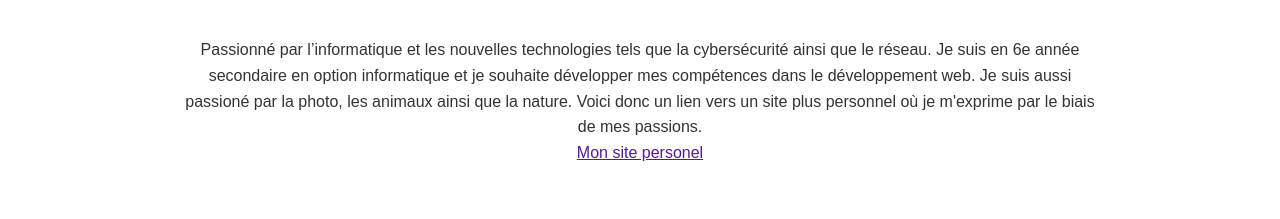
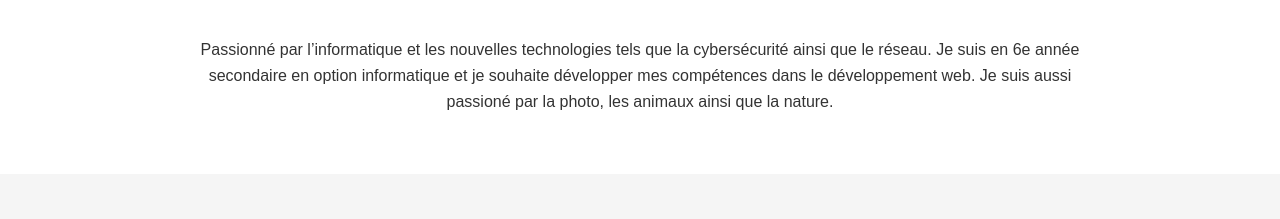
Before and after one commit to MGAblack/cv-en-ligne, a plain HTML site: page index.html in a window 1280 px wide. Shown: the part 428-647 px from the top of the page. Drawn offline with Linux system fonts and the light colour scheme.

Commit message:
Update index.html

```diff
--- a/index.html
+++ b/index.html
@@ -32,8 +32,7 @@
         <section id="a-propos" class="section">
             <div class="container">
                 <h2 class="section-title">À Propos de Moi</h2>
-                <p>Passionné par l’informatique et les nouvelles technologies tels que la cybersécurité ainsi que le réseau. Je suis en 6e année secondaire en option informatique et je souhaite développer mes compétences dans le développement web. Je suis aussi passioné par la photo, les animaux ainsi que la nature. Voici donc un lien vers un site plus personnel où je m'exprime par le biais de mes passions.</p>
-                <a href="" target="_blank">Mon site personel</a>
+                <p>Passionné par l’informatique et les nouvelles technologies tels que la cybersécurité ainsi que le réseau. Je suis en 6e année secondaire en option informatique et je souhaite développer mes compétences dans le développement web. Je suis aussi passioné par la photo, les animaux ainsi que la nature.</p>
             </div>
         </section>
 
@@ -116,4 +115,5 @@
     <script src="script.js"></script>
 
 </body>
+
 </html>
```
